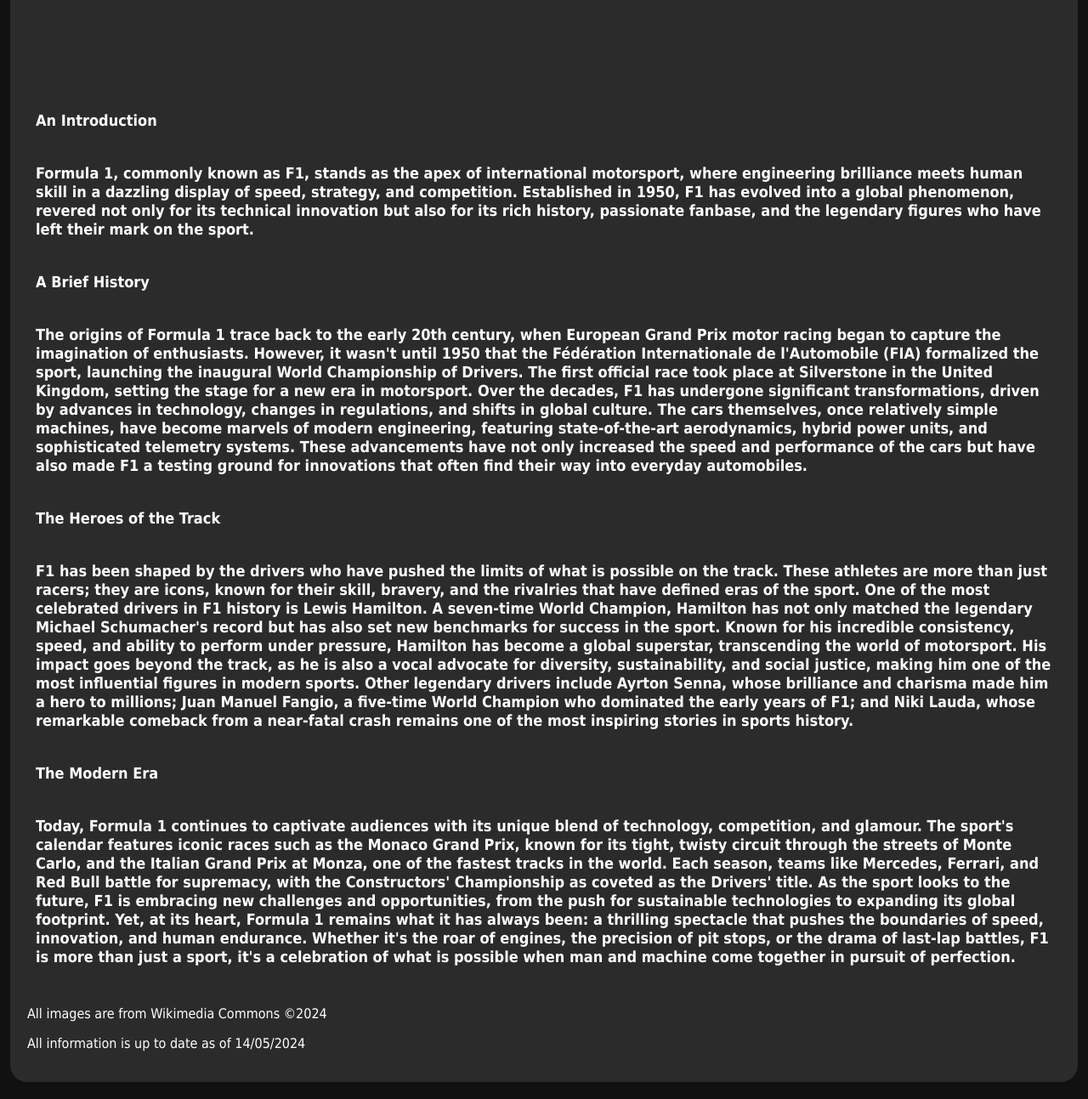
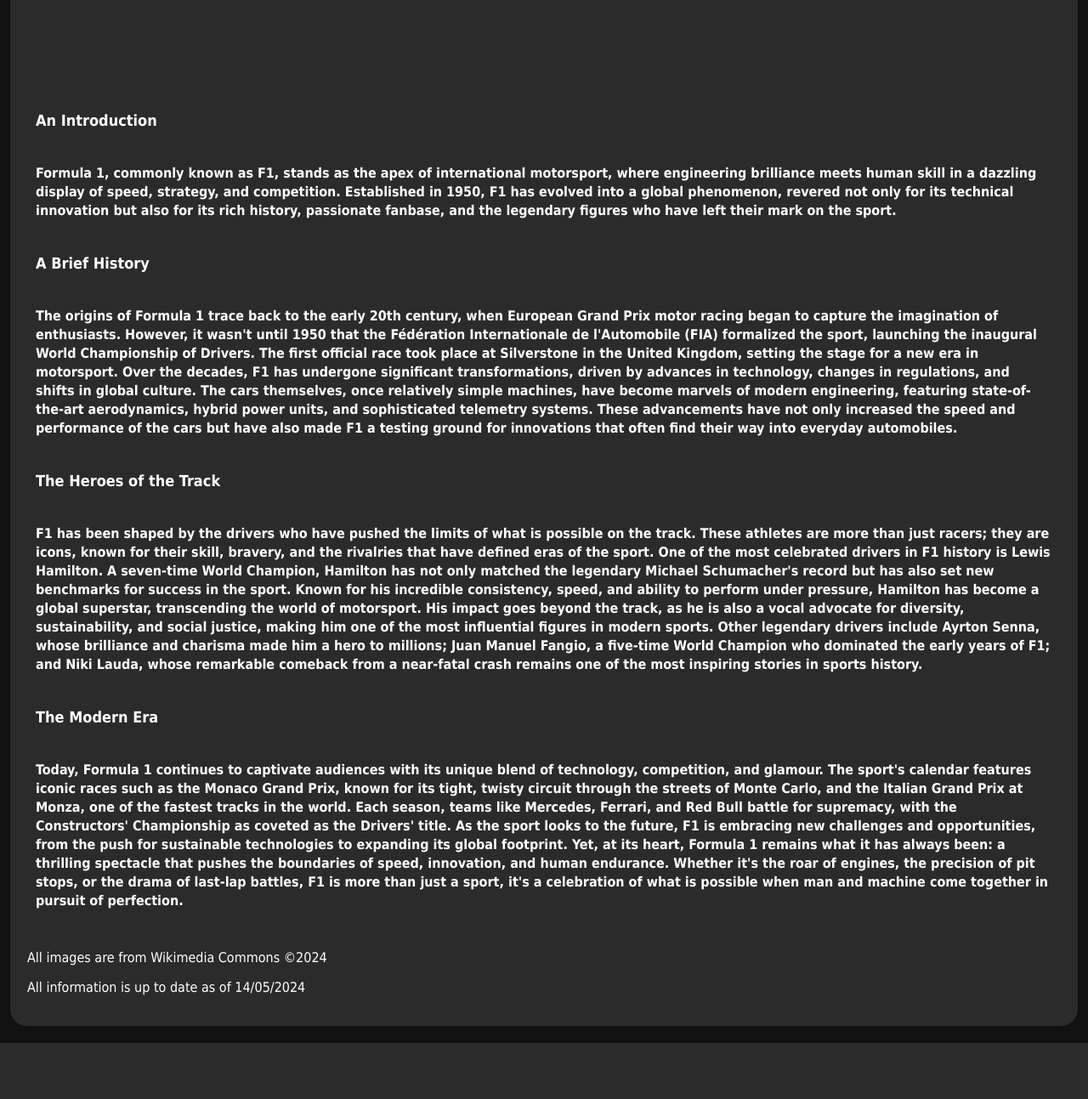
Before and after one commit to Brylieross/f1website, a Flask app: page / in a window 1280 px wide. Shown: the part 311-1604 px from the top of the page at 85% size. After the commit the page ends 1538 px from the top, so only its background shows below. Run offline with Flask 3, Linux system fonts and the light colour scheme.

Commit message:
Commit 17

```diff
--- a/F12024/static/style.css
+++ b/F12024/static/style.css
@@ -84,6 +84,14 @@
     line-height: 22px;
 }
 
+.h3_small{
+    color: #ffffff;
+    font-size: medium;
+    margin: 10px;
+    line-height: 22px;
+    text-decoration: none;
+}
+
 /* P color */
 p{
     color: #ffffff;
@@ -146,13 +154,13 @@
 
 .search:hover{
     background: #242424;
-    border-radius: 20px;
+    border-radius: 15px;
 }
 
 /* When search bar is being used/is clicked on color */
 .search:focus-within{
     background: #585858;
-    border-radius: 20px;
+    border-radius: 15px;
 }
 
 /* Search bar text styling */
--- a/F12024/templates/home.html
+++ b/F12024/templates/home.html
@@ -17,13 +17,13 @@
 <div class="spacing"></div>
 {# Basic info about f1 #}
 <h3>An Introduction</h3>
-<h3>
+<h3 class="h3_small">
     Formula 1, commonly known as F1, stands as the apex of international motorsport, where engineering brilliance meets human skill in a dazzling display of speed, strategy,
     and competition. Established in 1950, F1 has evolved into a global phenomenon, revered not only for its technical innovation but also for its rich history, passionate fanbase,
     and the legendary figures who have left their mark on the sport.
 </h3>
 <h3>A Brief History</h3>
-<h3>
+<h3 class="h3_small">
     The origins of Formula 1 trace back to the early 20th century, when European Grand Prix motor racing began to capture the imagination of enthusiasts. However,
     it wasn't until 1950 that the Fédération Internationale de l'Automobile (FIA) formalized the sport, launching the inaugural World Championship of Drivers.
     The first official race took place at Silverstone in the United Kingdom, setting the stage for a new era in motorsport.
@@ -34,7 +34,7 @@
     automobiles.
 </h3>
 <h3>The Heroes of the Track</h3>
-<h3>
+<h3 class="h3_small">
     F1 has been shaped by the drivers who have pushed the limits of what is possible on the track. These athletes are more than just racers; they are icons, known for their skill,
     bravery, and the rivalries that have defined eras of the sport.
 
@@ -47,7 +47,7 @@
     years of F1; and Niki Lauda, whose remarkable comeback from a near-fatal crash remains one of the most inspiring stories in sports history.
 </h3>
 <h3>The Modern Era</h3>
-<h3>
+<h3 class="h3_small">
     Today, Formula 1 continues to captivate audiences with its unique blend of technology, competition, and glamour. The sport's calendar features iconic races such as the Monaco
     Grand Prix, known for its tight, twisty circuit through the streets of Monte Carlo, and the Italian Grand Prix at Monza, one of the fastest tracks in the world. Each season,
     teams like Mercedes, Ferrari, and Red Bull battle for supremacy, with the Constructors' Championship as coveted as the Drivers' title.
```
